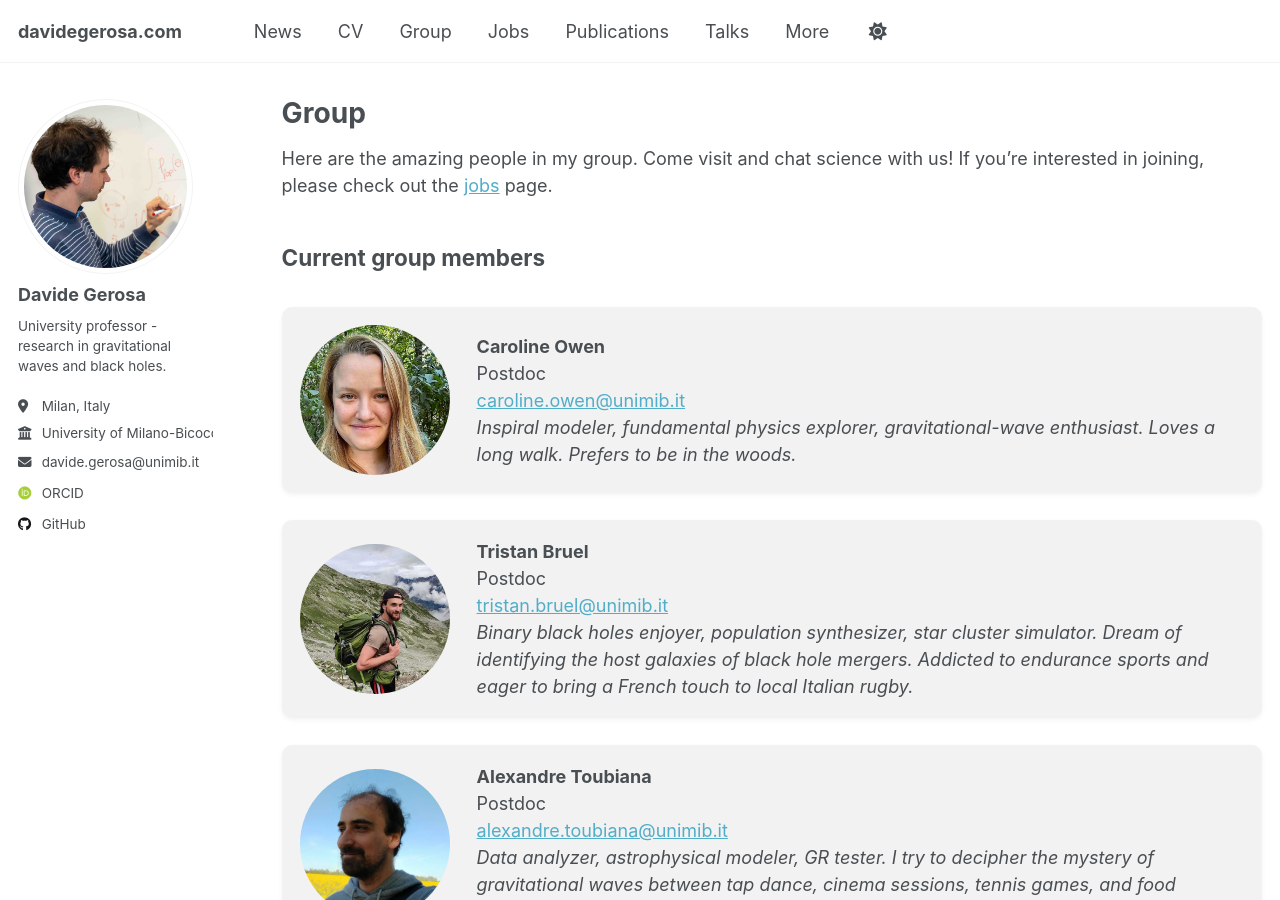
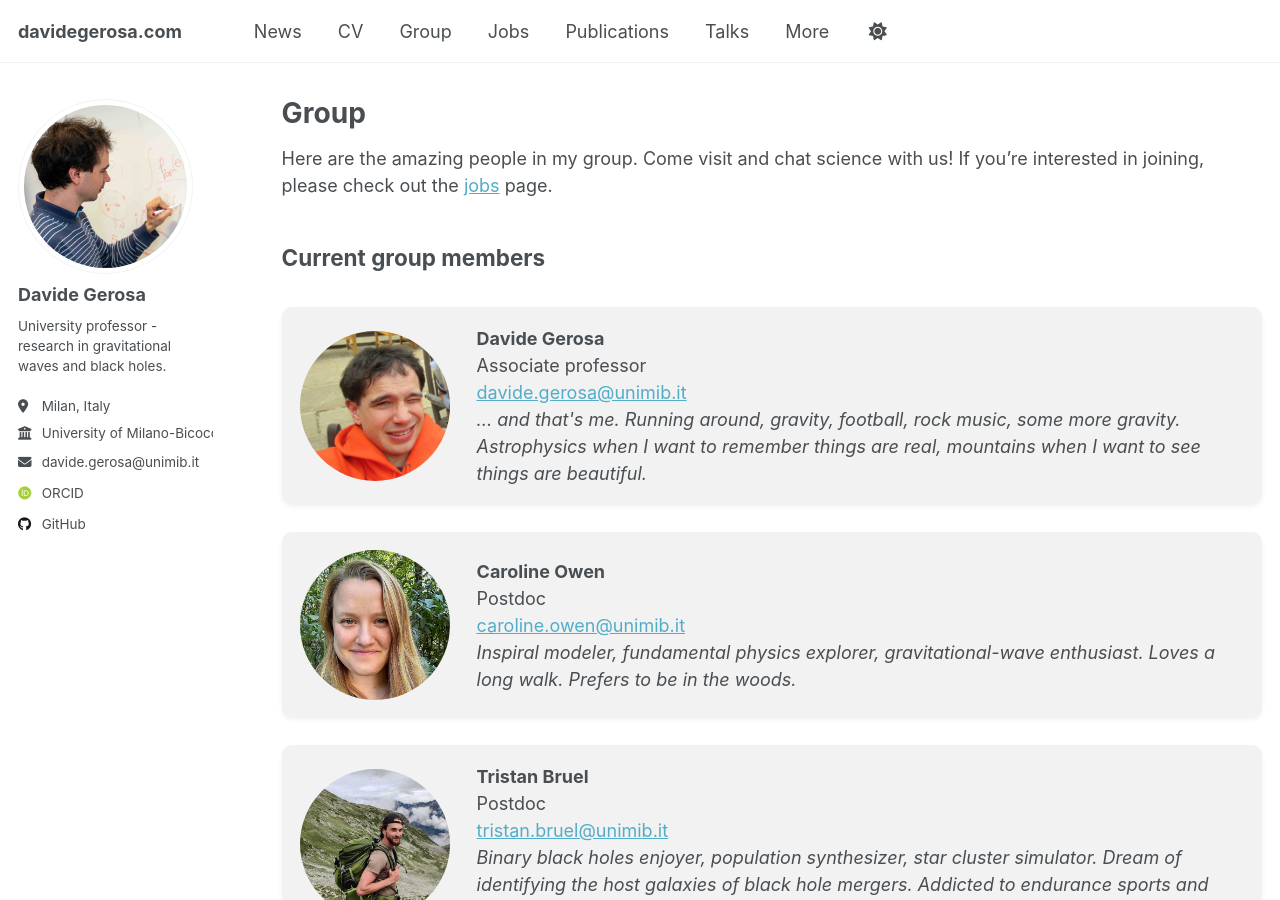
Before and after one commit to dgerosa/website, a Jekyll site: the page built from _pages/group.md, in a window 1280 px wide and 900 px high. Built offline with Jekyll 4.4.1, drawn with Linux system fonts in a browser that asks for light colours; some web fonts are replaced; some of the changed text lies outside the part shown.

Commit message:
Website update from workflow

```diff
--- a/_pages/_group.md
+++ b/_pages/_group.md
@@ -2,6 +2,15 @@ Here are the amazing people in my group. Come visit and chat science with us! If
 
 ## Current group members
 <div class="people-list">
+<div class="person">
+  <img src="{{ '/images/davide-gerosa.jpg' | relative_url }}" alt="Davide Gerosa" class="person-photo">
+  <div class="person-text">
+    <strong>Davide Gerosa</strong><br>
+    Associate professor<br>
+<a href="mailto:davide.gerosa@unimib.it">davide.gerosa@unimib.it</a><br>
+    <em>... and that's me. Running around, gravity, football, rock music, some more gravity. Astrophysics when I want to remember things are real, mountains when I want to see things are beautiful.</em>
+  </div>
+</div>
 <div class="person">
   <img src="{{ '/images/caroline-owen.jpg' | relative_url }}" alt="Caroline Owen" class="person-photo">
   <div class="person-text">
@@ -128,15 +137,6 @@ Here are the amazing people in my group. Come visit and chat science with us! If
     <em>Eccentricity calculator, outlier nightmare, PN analyzer. Likes gravitational waves, black holes, and cats. Specialized in cakes, cookies, and any sweet treats (by far the best chocolate brownie in town!). A marathon every now and then just to let off steam.</em>
   </div>
 </div>
-<div class="person">
-  <img src="{{ '/images/davide-gerosa.jpg' | relative_url }}" alt="Davide Gerosa" class="person-photo">
-  <div class="person-text">
-    <strong>Davide Gerosa</strong><br>
-    Associate professor<br>
-<a href="mailto:davide.gerosa@unimib.it">davide.gerosa@unimib.it</a><br>
-    <em>... and that's me. Running around, gravity, football, rock music, some more gravity. Astrophysics when I want to remember things are real, mountains when I want to see things are beautiful.</em>
-  </div>
-</div>
 </div>
 ## Current MSc and Bsc students
 Here are the amazing students who are currently completing research projects with us in the group… Taking the first fun steps into the perilous world of black holes!
```
Also changed, not shown: other parts of _pages/_group.md (+1 -1 lines), _pages/_citations.md (+1 -1 lines), _pages/_publications.md (+1 -1 lines), _pages/_talks.md (+1 -1 lines).
